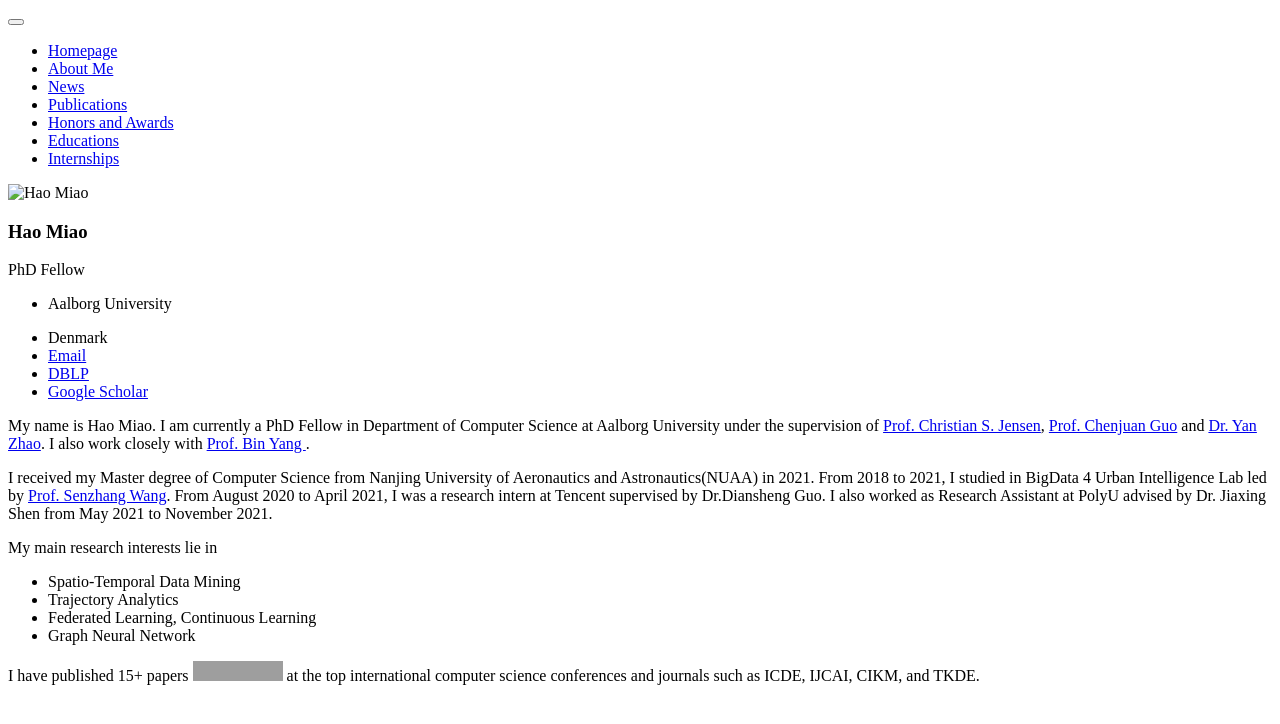
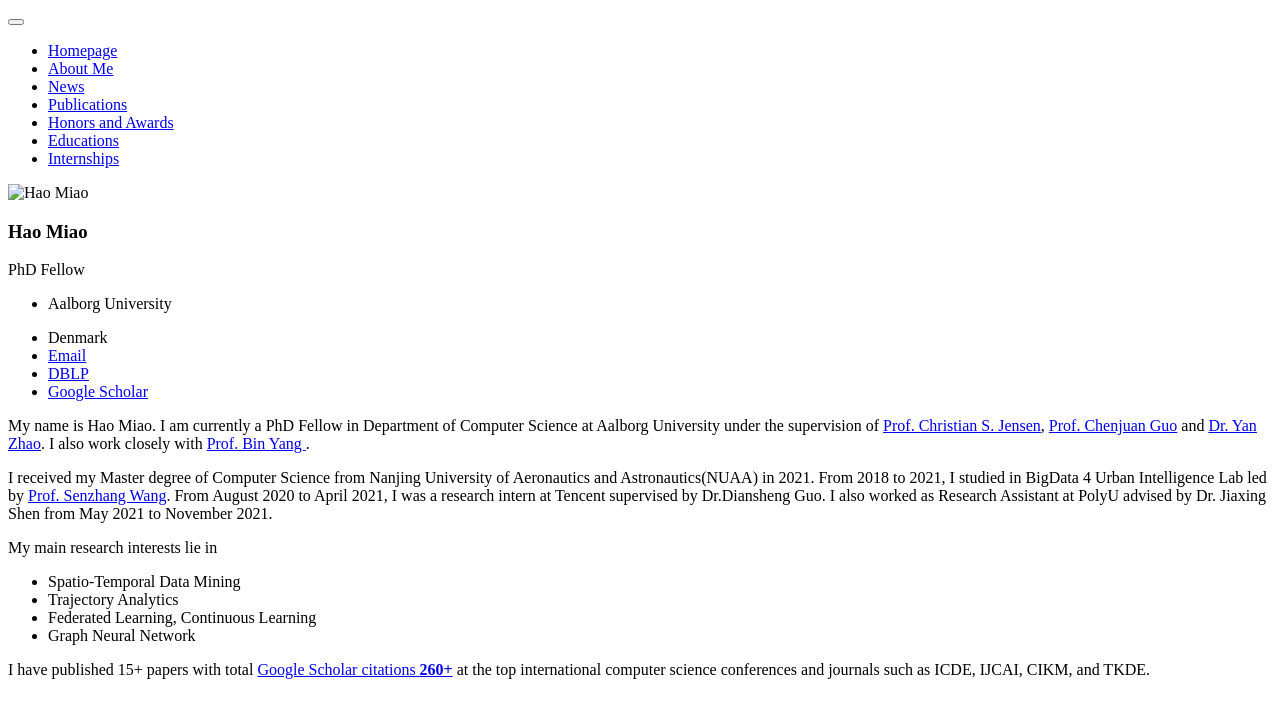
Before and after one commit to MiaoHaoSunny/MiaoHaoSunny.github.io, a Jekyll site: the page built from _pages/includes/intro.md, in a window 1280 px wide. Shown: the top 724 px of the page. Built offline with Jekyll 4.4.1, drawn with Linux system fonts in a browser that asks for light colours; our own code applies the rules of GitHub Pages for plain Markdown files; grey boxes are pictures that could not be loaded.

Commit message:
Update intro.md

```diff
--- a/_pages/includes/intro.md
+++ b/_pages/includes/intro.md
@@ -8,4 +8,4 @@ My main research interests lie in
 - Federated Learning, Continuous Learning
 - Graph Neural Network
 
-I have published 15+ papers <a href='https://scholar.google.com/citations?user=eRouT0MAAAAJ'><img src="https://img.shields.io/endpoint?url={{ url | url_encode }}&logo=Google%20Scholar&labelColor=f6f6f6&color=9cf&style=flat&label=citations"></a> at the top international computer science conferences and journals such as ICDE, IJCAI, CIKM, and TKDE.
+I have published 15+ papers with total <a href='https://scholar.google.com/citations?user=eRouT0MAAAAJ'> Google Scholar citations <strong><span id='total_cit'>260+</span></strong></a> at the top international computer science conferences and journals such as ICDE, IJCAI, CIKM, and TKDE.
```
